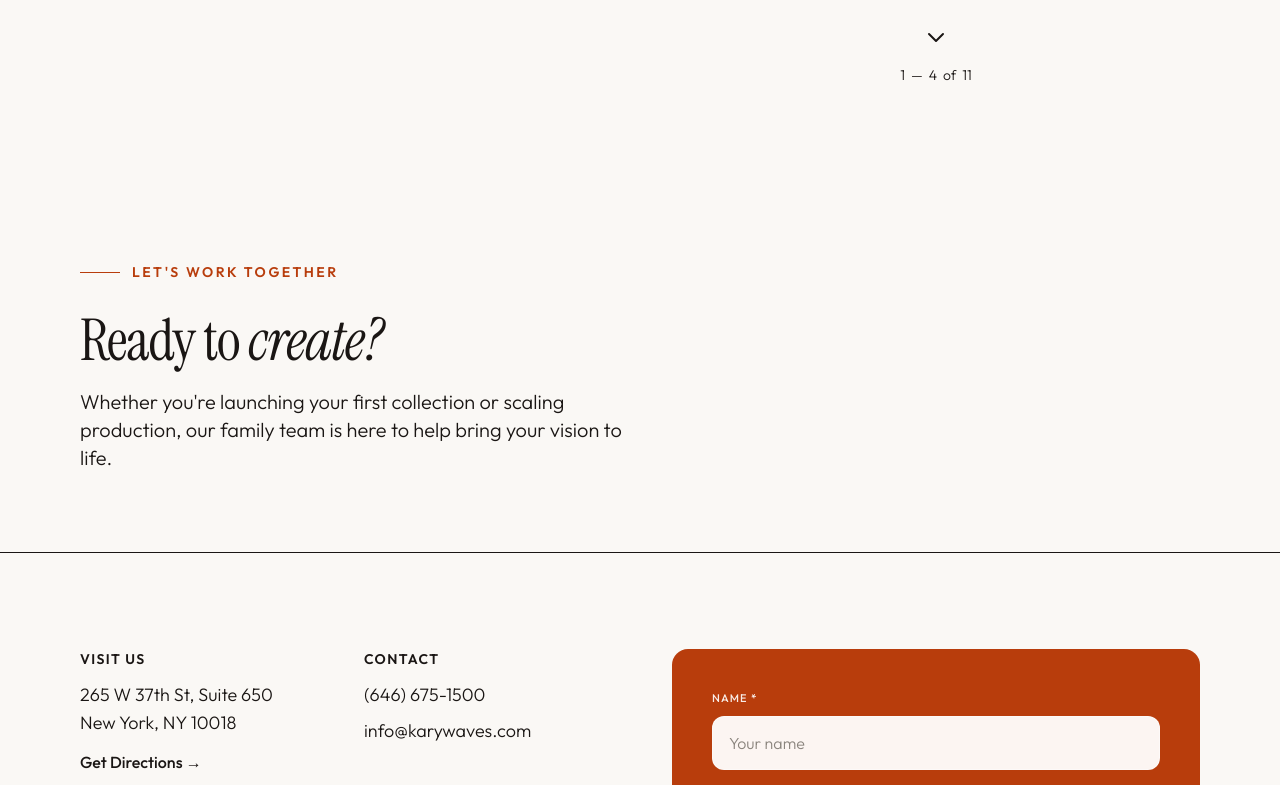
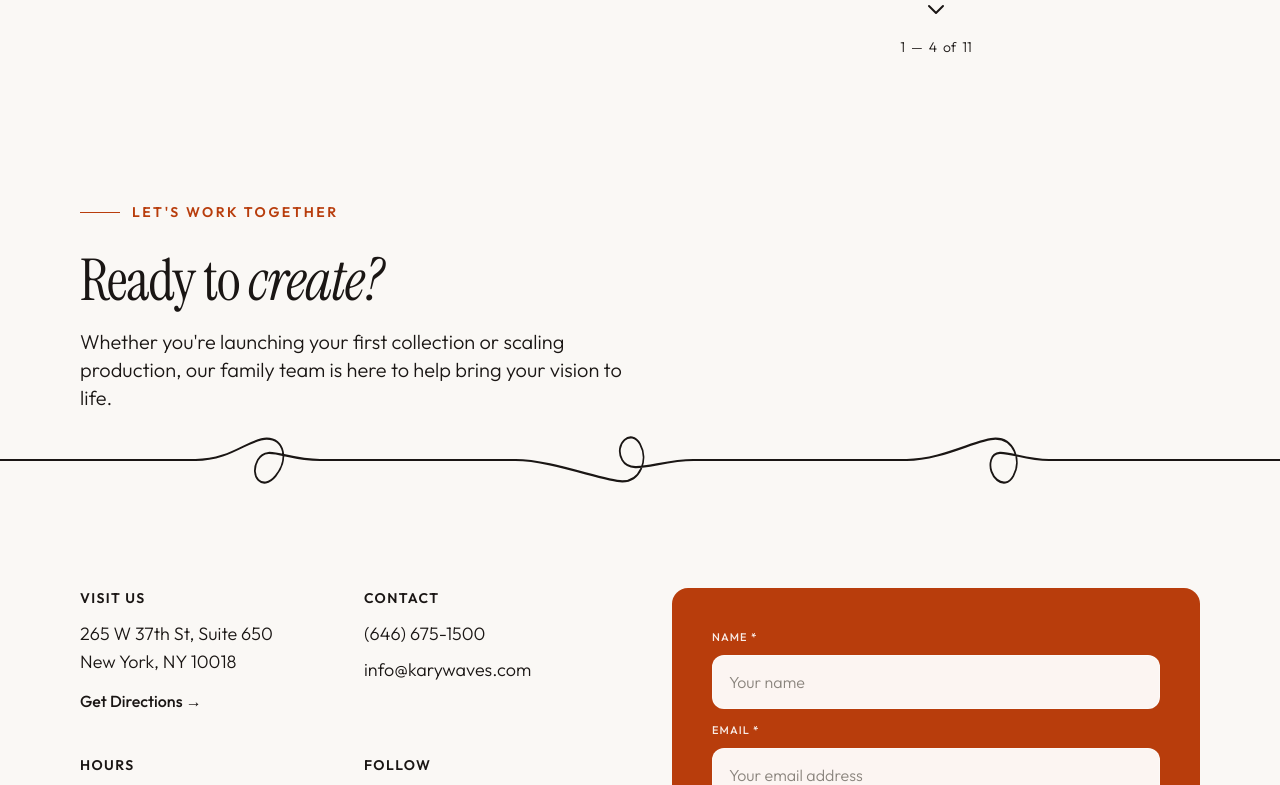
Before and after one commit to kmacancela/kary-waves, a React (Vite) app: page / in a window 1280 px wide. Shown: the part 5320-6105 px from the top of the page. Built offline with nearby package versions, Linux system fonts and the light colour scheme.

Commit message:
Added wavy divider to contact section, updated link to footer, and reduced spacing

```diff
--- a/src/components/Contact.tsx
+++ b/src/components/Contact.tsx
@@ -58,7 +58,7 @@ const Contact = () => {
       isDark ? 'bg-[--color-espresso-light]' : 'bg-[--color-cream-dark]'
     }`}>
       {/* Header */}
-      <div className={`section border-b ${isDark ? 'border-[--color-cream]/10' : 'border-[--color-espresso]/10'}`}>
+      <div className="section relative">
         <div className="container mx-auto px-6 md:px-8">
           <div className={`reveal ${isVisible ? 'visible' : ''} max-w-3xl`}>
             <div className="flex items-center gap-3 mb-6">
@@ -73,6 +73,41 @@ const Contact = () => {
               our family team is here to help bring your vision to life.
             </p>
           </div>
+        </div>
+        {/* Decorative wavy line divider */}
+        <div className="absolute bottom-0 left-0 right-0 overflow-hidden">
+          <svg
+            viewBox="0 0 1440 60"
+            preserveAspectRatio="none"
+            className="w-full h-12 md:h-16"
+            fill="none"
+            xmlns="http://www.w3.org/2000/svg"
+          >
+            <path
+              d={`M0,30
+                  C60,30 80,30 120,30
+                  C160,30 180,30 220,30
+                  C260,30 280,10 300,10
+                  C320,10 325,30 310,45
+                  C295,60 280,45 290,30
+                  C300,15 320,30 360,30
+                  C440,30 520,30 580,30
+                  C620,30 680,50 700,50
+                  C720,50 730,30 720,15
+                  C710,0 690,15 700,30
+                  C710,45 740,30 780,30
+                  C860,30 940,30 1020,30
+                  C1060,30 1100,10 1120,10
+                  C1140,10 1150,30 1140,45
+                  C1130,60 1110,45 1115,30
+                  C1120,15 1145,30 1180,30
+                  C1260,30 1340,30 1440,30`}
+              stroke="currentColor"
+              strokeWidth="2"
+              strokeLinecap="round"
+              className={isDark ? 'text-[--color-cream]/20' : 'text-[--color-espresso]/15'}
+            />
+          </svg>
         </div>
       </div>
 
--- a/src/components/FAQ.tsx
+++ b/src/components/FAQ.tsx
@@ -132,7 +132,7 @@ const FAQ = () => {
     <section
       id="faq"
       ref={sectionRef}
-      className={`section-lg transition-colors duration-300 ${
+      className={`section-lg !pb-12 md:!pb-16 transition-colors duration-300 ${
         isDark ? 'bg-[--color-espresso]' : 'bg-[--color-cream]'
       }`}
     >
--- a/src/components/Footer.tsx
+++ b/src/components/Footer.tsx
@@ -60,6 +60,7 @@ const Footer = () => {
                 { href: '#services', label: 'Services' },
                 // { href: '#installations', label: 'Installations' },
                 { href: '#lookbook', label: 'Lookbook' },
+                { href: '#faq', label: 'FAQ' },
                 { href: '#contact', label: 'Contact' },
               ].map((link) => (
                 <li key={link.href}>
@@ -83,9 +84,16 @@ const Footer = () => {
             {/* <h4 className="text-sm uppercase tracking-widest text-[--color-terracotta] mb-5 font-semibold">Contact</h4> */}
             <ul className={`space-y-3 text-base ${isDark ? 'text-[--color-cream]/80' : 'text-[--color-espresso]/70'}`}>
               <li>
-                265 W 37th St, #650
-                <br />
-                New York, NY 10018
+                <a
+                  href="https://maps.app.goo.gl/xjYkXNeMAz9V9d339"
+                  target="_blank"
+                  rel="noopener noreferrer"
+                  className={`transition-colors ${isDark ? 'hover:text-[--color-cream]' : 'hover:text-[--color-espresso]'}`}
+                >
+                  265 W 37th St, #650
+                  <br />
+                  New York, NY 10018
+                </a>
               </li>
               <li>
                 <a href="tel:+16466751500" className={`transition-colors ${isDark ? 'hover:text-[--color-cream]' : 'hover:text-[--color-espresso]'}`}>
--- a/src/components/Lookbook.tsx
+++ b/src/components/Lookbook.tsx
@@ -107,7 +107,7 @@ const Lookbook = () => {
                 Our <em className="italic text-[--color-terracotta]">Lookbook</em>
               </h2>
               <p className={`text-base md:text-lg max-w-md ${isDark ? 'text-[--color-stone]' : 'text-[--color-cream]/80'}`}>
-                A curated collection of garments crafted by father and daughter, together.
+                A curated collection of garments crafted by Kary Waves.
               </p>
             </div>
 
```
